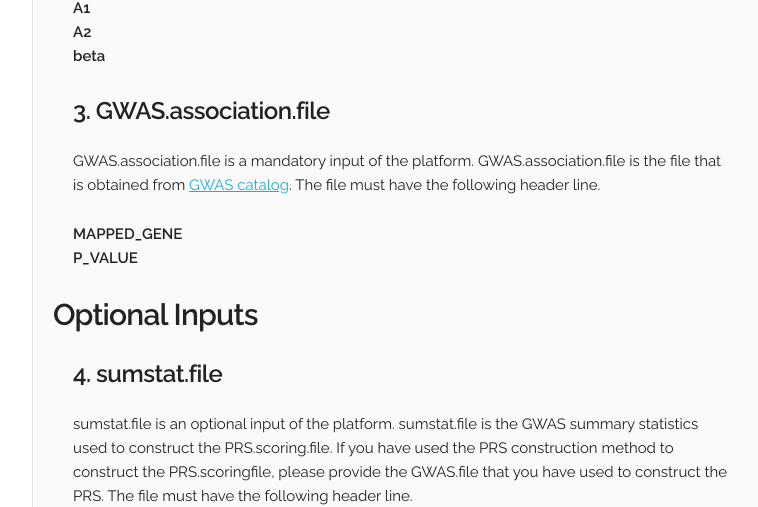
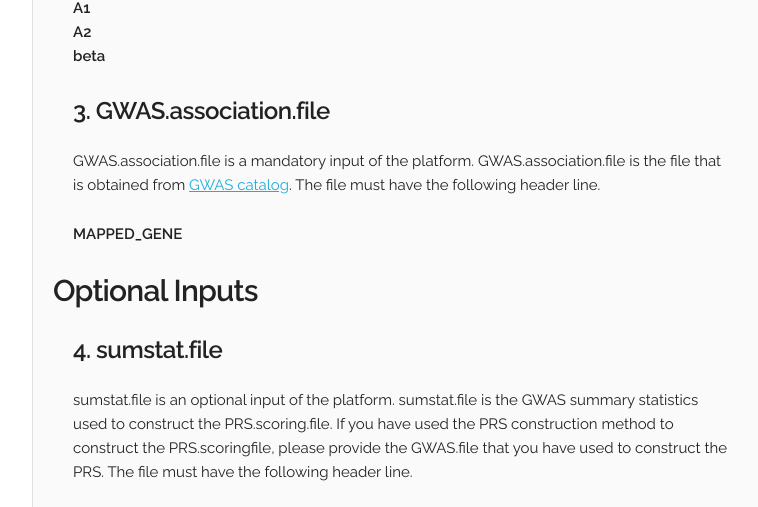
Before and after one commit to nayeonkim93/XPRS, a Flask app: page /tutorial_input in a window 1280 px wide. Shown: the part 1357-1864 px from the top of the page, without its empty margins (368-1126 px from the left). Run offline with Flask 3, Linux system fonts and the light colour scheme; parts of the project's set-up code (start-up, migrations or seed data) failed here and were passed over.

Commit message:
Update tutorial_input.html

```diff
--- a/templates/tutorial_input.html
+++ b/templates/tutorial_input.html
@@ -147,7 +147,6 @@
           </p>
           <p>
             <strong>MAPPED_GENE</strong><br>
-            <strong>P_VALUE</strong><br>
           </p>
 
         </div>
```
